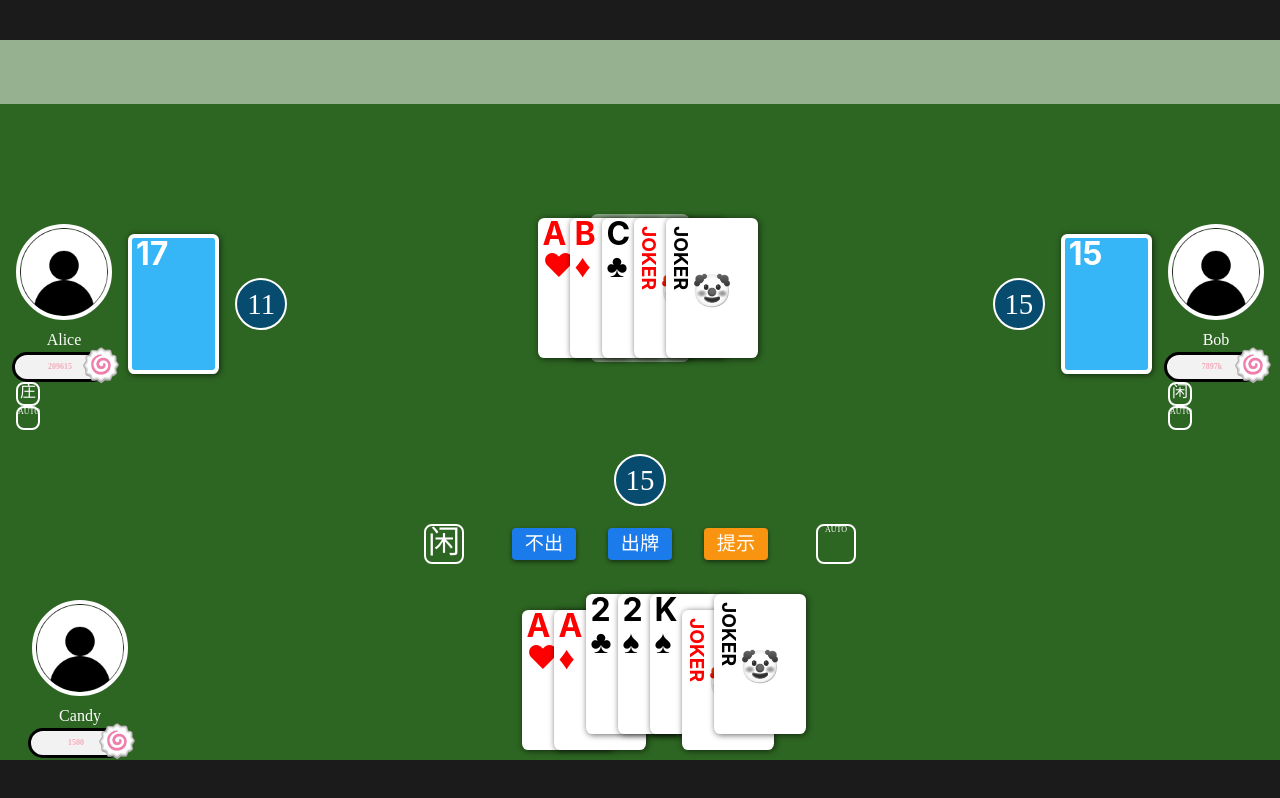
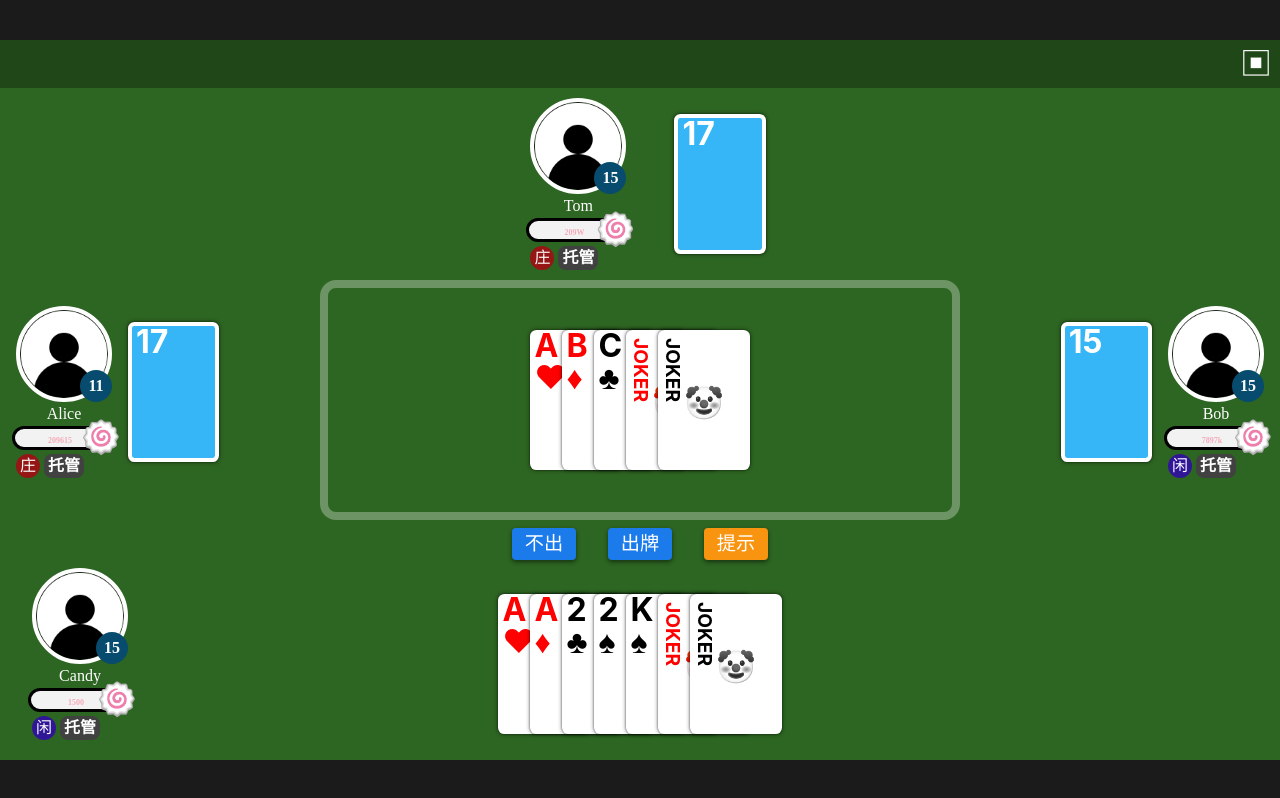
Before and after one commit to NOTF-API/poker-web, a plain HTML site: page index.html in a window 1280 px wide. Drawn offline with Linux system fonts and the light colour scheme.

Commit message:
增加样式

```diff
--- a/css/card.css
+++ b/css/card.css
@@ -17,10 +17,15 @@
 	box-shadow: var(--card-hover-shadow-inner),var(--card-hover-shadow-outside);
 }
 
-.cards>.card{
+.stacked.cards>.card{
     position: absolute;
     left: 0;
     top: 0;
+}
+
+.cards{
+    display: flex;
+    justify-content: center;
 }
 
 .card.back,.card.count{
--- a/css/custom-variables.css
+++ b/css/custom-variables.css
@@ -3,7 +3,7 @@
     --outside-color:rgb(27, 27, 27);
     --wrap-width:80rem;
     --wrap-height:45rem;
-    --card-shadow:1px 1px 6px rgba(0, 0, 0, 0.6);
+    --card-shadow:0 0 2px rgba(0, 0, 0, 0.5),0 0 4px rgba(0, 0, 0, 0.5);
     --card-back-border:4px solid white;
     --card-background-color:#fff;
     --card-hover-shadow-inner:0 0 6px rgba(10, 81, 173, 0.6) inset;
--- a/css/layout-1280x720.css
+++ b/css/layout-1280x720.css
@@ -11,22 +11,53 @@
 
 .wrapper>.main-bar{
     width: 100%;
-    height: 4rem;
-    background-color: rgba(255, 255, 255, 0.493);
+    height: 3rem;
+    background-color: rgba(0, 0, 0, 0.3);
+    display: flex;
+    justify-content: flex-end;
+    align-items: center;
 }
 
+.main-bar>button.fullscreen{
+    justify-self: flex-end;
+    width: 2rem;
+    height: 2rem;
+    color: #FFF;
+    margin: .5rem;
+}
+
+.main-bar>button.fullscreen::after{
+    content: '▣';
+    font-size: 2rem;
+    line-height: 2rem;
+}
 
 /* players */
-.player-l,.player-r,.player-self{
+.player-l,.player-r,.player-self,.player-t{
     position: relative;
     overflow: hidden;
 }
 
+.player-t{
+    position: absolute;
+    width: 40rem;
+    height: 12rem;
+    top: 3rem;
+    left: 20rem;
+    display: flex;
+    justify-content: center;
+    align-items: center;
+}
+
+.player-t>.card{
+    margin-left:2rem;
+}
+
 .player-l,.player-r{
     width: 20rem;
-    height: 33rem;
+    height: 30rem;
     position: absolute;
-    top: 0;
+    top: 7rem;
     display: flex;
     align-items: center;
 }
@@ -38,6 +69,14 @@
 .player-r{
     left: 60rem;
     justify-content: flex-end;
+}
+
+.player-l>.card{
+    margin-right: 1rem;
+}
+
+.player-r>.card{
+    margin-left: 1rem;
 }
 
 .player-self{
@@ -60,6 +99,7 @@
 .player-self>.player-info{
     position: absolute;
     left: 1rem;
+    top: 0;
     width: 6rem;
     height: 8rem;
 }
@@ -67,7 +107,7 @@
 .player-info{
     margin: 0 1rem;
     width: 6rem;
-    height: 10rem;
+    position: relative;
 }
 
 .player-info>.avatar{
@@ -85,7 +125,7 @@
 }
 
 .player-info>.nickname{
-    margin-top: .5rem;
+
 }
 
 .player-info>.info{
@@ -97,8 +137,8 @@
     border-radius: 1rem;
     border: 3px solid black;
     position: relative;
-    box-sizing: content-box;
     transform: translateX(-0.25rem);
+    margin-bottom: .25rem;
 }
 
 .player-info>.info::after{
@@ -108,18 +148,18 @@
     right:-1rem;
     top: 0;
     vertical-align: middle;
-    transform: translateY(-2px);
+    transform: translateY(-4px);
 }
 
 /* publics */
 .public{
     width: 40rem;
-    height: 35rem;
     background-color: var(--table-color);
     position: absolute;
-    top: 4rem;
+    top: 12rem;
     left: 50%;
     transform: translateX(-50%);
+    position: relative;
 }
 
 .public>.score{
@@ -130,19 +170,66 @@
 
 .public>.out{
     width: 100%;
-    height: 19rem;
+    height: 15rem;
     /* background-color: #0e3c70; */
     display: flex;
+    border: .5rem solid rgba(255, 255, 255, 0.3);
+    border-radius: 1rem;
     justify-content: center;
     align-items: center;
+    position: relative;
 }
+
+@keyframes pointer-breath {
+    0%{
+        opacity: 0 ;
+    }
+    50%{
+        opacity: 100%;
+    }
+    100%{
+       opacity: 0;
+    }
+}
+
+.public>.out>.pointer{
+    position: absolute;
+    font-size: 2rem;
+    animation: pointer-breath 1s ease-in-out infinite;
+}
+
+.public>.out>.pointer::after{
+    content: "▶";
+    color: rgb(35, 252, 78);
+}
+
+.left.pointer{
+    left: 0;
+    top: 50%;
+    transform: translateY(-50%) rotateZ(180deg);
+}
+.top.pointer{
+    left: 50%;
+    top: 0;
+    transform: translateX(-50%) rotateZ(-90deg);
+}
+
+.right.pointer{
+    right: 0;
+    top: 50%;
+    transform: translateY(-50%);
+}
+
+.bottom.pointer{
+    left: 50%;
+    bottom: 0;
+    transform: translateX(-50%) rotateZ(90deg);
+}
+
 .public>.out>.cards{
     width: var(--card-width);
     height: var(--card-height);
     position: relative;
-    border: 0.25rem solid rgba(255, 255, 255, 0.5);
-    border-radius: 0.5rem;
-    box-sizing: content-box;
 }
 
 .out .card:hover{
@@ -155,24 +242,20 @@
     top: 0;
 }
 
-.public>.clock{
-    width: 100%;
-    height: 5rem;
-    display: flex;
-    justify-content: center;
-    align-items: center;
+.clock{
+    position: absolute;
+    left:4rem;
+    top: 4rem;
 }
 
 .clock>.time{
-    box-sizing: content-box;
-    width: 3rem;
-    height: 3rem;
+    width: 2rem;
+    height: 2rem;
     color: white;
-    margin: 0 1rem;
     text-align: center;
-    font-size: 1.8rem;
-    line-height: 3rem;
-    border: .125rem solid white;
+    font-size: 1rem;
+    font-weight: bold;
+    line-height: 2rem;
     background-color: #074c6e;
     border-radius: 50%;
 }
@@ -208,44 +291,51 @@
     box-shadow: 0 0 4px rgb(0, 0, 0,.5);
 }
 
-.public>.operation>.status{
-    width: 2.5rem;
-    height: 2.5rem;
-    line-height: 2.5rem;
-    margin: 0 2rem;
-    text-align: center;
-    font-size: 2rem;
-}
-
 .status{
+    float: left;
     width: 1.5rem;
     height: 1.5rem;
     line-height: 1.5rem;
     color: #fff;
-    border: .125rem solid white;
     border-radius: .5rem;
     position: relative;
+    margin-right: .25rem;
+}
+
+.status::after{
+    position: absolute;
+    left: 0;top: 0;
+    width: 1.5rem;
+    height: 1.5rem;
+    line-height: 1.5rem;
+    font-size: 1rem;
 }
 
 .status.zhuang::after,.status.xian::after,.status.auto::after{
-    width: 100%;
-    height: 100%;
-    line-height: 100%;
     text-align: center;
-    position: absolute;
-    left: 50%;
-    top: 50%;
-    transform: translate(-50%,-50%);
 }
 
 .status.zhuang::after{
     content: "庄";
+    color: rgb(255, 255, 255);
+    background-color: rgb(150, 22, 22);
+    border-radius: 50%;
 }
 .status.xian::after{
     content: "闲";
+    color: rgb(255, 255, 255);
+    background-color: rgb(48, 22, 150);
+    border-radius: 50%;
 }
 
 .status.auto::after{
-    content: "AUTO";
-    font-size:.5rem;
+    height: 1.5rem;
+    width: 2.5rem;
+    content: "托管";
+    background-color: #414141;
+    font-size: 1rem;
+    font-weight: bold;
+    border-radius: .5rem;
+    line-height: 1.5rem;
+    box-sizing:border-box;
 }
--- a/css/normalize.css
+++ b/css/normalize.css
@@ -17,3 +17,22 @@ body{
     justify-content: center;
     align-items: center;
 }
+
+button{
+    border: none;
+    background: none;
+    outline: none;
+}
+
+a{
+    text-decoration: none;
+    color: #fff;
+}
+
+a:visited{
+    color: #fff;
+}
+
+a:active{
+    color: #000;
+}
--- a/index.html
+++ b/index.html
@@ -3,7 +3,7 @@
 <head>
     <meta charset="UTF-8">
     <meta http-equiv="X-UA-Compatible" content="IE=edge">
-    <meta name="viewport" content="width=device-width,stylesheet initial-scale=1.0">
+    <meta name="viewport" content="width=device-width,initial-scale=1.0">
     <title>Game</title>
     <link rel="stylesheet" href="css/custom-variables.css">
     <link rel="stylesheet" href="css/normalize.css">
@@ -15,7 +15,9 @@
 
 <body>
     <div class="wrapper">
-        <div class="main-bar"></div>
+        <div class="main-bar">
+            <button class="fullscreen"></button>
+        </div>
         <div class="player-l">
             <div class="player-info">
                 <img src="assets/avatar.png" class="avatar">
@@ -23,16 +25,14 @@
                 <div class="info">209615</div>
                 <div class="zhuang status"></div>
                 <div class="auto status"></div>
+                <div class="clock">
+                    <div class="time">15</div>
+                </div>
             </div>
             <div class="number normal back card">17</div>
-            <div class="clock">
-                <div class="time">15</div>
-            </div>
+
         </div>
         <div class="player-r">
-            <div class="clock">
-                <div class="time">15</div>
-            </div>
             <div class="number normal back card">15</div>
             <div class="player-info">
                 <img src="assets/avatar.png" class="avatar">
@@ -40,29 +40,43 @@
                 <div class="info">7897k</div>
                 <div class="xian status"></div>
                 <div class="auto status"></div>
+                <div class="clock">
+                    <div class="time">15</div>
+                </div>
             </div>
         </div>
+        <div class="player-t">
+            <div class="player-info">
+                <img src="assets/avatar.png" class="avatar">
+                <div class="nickname">Tom</div>
+                <div class="info">209W</div>
+                <div class="zhuang status"></div>
+                <div class="auto status"></div>
+                <div class="clock">
+                    <div class="time">15</div>
+                </div>
+            </div>
+            <div class="number normal back card">17</div>
+
+        </div>
         <div class="public">
-            <div class="score"></div>
             <div class="out">
-                <div class="cards">
-                    <div class="normal selected heart card">A</div>
-                    <div class="normal selected diamond card">B</div>
+                <div class="pointer left"></div>
+                <div class="pointer top"></div>
+                <div class="pointer right"></div>
+                <div class="pointer bottom"></div>
+                <div class="stacked cards">
+                    <div class="normal heart card">A</div>
+                    <div class="normal diamond card">B</div>
                     <div class="normal club card">C</div>
-                    <div class="normal selected red-joker card">JOKER</div>
+                    <div class="normal red-joker card">JOKER</div>
                     <div class="normal black-joker card">JOKER</div>
                 </div>
             </div>
-            <div class="clock">
-                <div class="time">15</div>
-            </div>
-
             <div class="operation">
-                <div class="xian status"></div>
                 <button>不出</button>
                 <button>出牌</button>
                 <button class="idea">提示</button>
-                <div class="auto status"></div>
             </div>
         </div>
         <div class="player-self">
@@ -70,14 +84,19 @@
                 <img src="assets/avatar.png" class="avatar">
                 <div class="nickname">Candy</div>
                 <div class="info">1500</div>
+                <div class="xian status"></div>
+                <div class="auto status"></div>
+                <div class="clock">
+                    <div class="time">15</div>
+                </div>
             </div>
-            <div class="cards">
-                <div class="normal selected heart card">A</div>
-                <div class="normal selected diamond card">A</div>
+            <div class="stacked cards">
+                <div class="normal heart card">A</div>
+                <div class="normal diamond card">A</div>
                 <div class="normal club card">2</div>
                 <div class="normal spade card">2</div>
                 <div class="normal spade card">K</div>
-                <div class="normal selected red-joker card">JOKER</div>
+                <div class="normal red-joker card">JOKER</div>
                 <div class="normal black-joker card">JOKER</div>
             </div>
         </div>
--- a/js/demo.js
+++ b/js/demo.js
@@ -18,9 +18,14 @@ addCardsEventListener();
 
 // 给自己的牌添加点击事件用于切换状态(selected <-> ...)
 function addCardsEventListener(){
-    const playerCards = document.querySelector(".player-self").querySelector(".cards").children
+    const playerCards = document.querySelector(".player-self").querySelector(".stacked").children
     for (let i = 0; i < playerCards.length; i++) {
         const item = playerCards[i]
+        addSingleItemEventListener(item);
+    }
+}
+
+function addSingleItemEventListener(item){
     item.addEventListener("click", (e) => {
         if (e.target.classList.contains("selected")) {
             e.target.classList.remove("selected")
@@ -30,26 +35,40 @@ function addCardsEventListener(){
         updatePosition();
     })
 }
-}
 
 // 用于把牌堆叠排放
 function updatePosition() {
-    const playerCards = document.querySelector(".player-self").querySelector(".cards").children
+    const playerCards = document.querySelector(".player-self").querySelector(".stacked").children
     for (let i = 0; i < playerCards.length; i++) {
         const item = playerCards[i]
-        let xoffset = i * 2 - (playerCards.length/2+1);
-        let yoffset = item.classList.contains("selected") ? 1 : 0
+        let xoffset = i * 2 - (playerCards.length-1);
+        let yoffset = item.classList.contains("selected") ? -1 : 0
         item.style.transform = `translate(${xoffset}rem,${yoffset}rem)`
     }
 }
 
 // 用于把公共堆叠排放
 function updatePublicPosition() {
-    const playerCards = document.querySelector(".public").querySelector(".cards").children
+    const el = document.querySelector(".public").querySelector(".stacked")
+    if(el===null)return
+    const playerCards = el.children
     for (let i = 0; i < playerCards.length; i++) {
         const item = playerCards[i]
-        let xoffset = i * 2 - (playerCards.length/2+1);
+        let xoffset = i * 2 - (playerCards.length-1);
         let yoffset = 0
         item.style.transform = `translate(${xoffset}rem,${yoffset}rem)`
     }
 }
+
+document.querySelectorAll("div").forEach(el=>{
+    // el.style.border="1px solid black"
+})
+
+document.querySelector(".idea").addEventListener("click",()=>{
+    const child = document.createElement("div");
+    child.className="normal heart card"
+    child.innerText="X"
+    addSingleItemEventListener(child)
+    document.querySelector(".player-self").querySelector(".stacked").appendChild(child)
+    updatePosition();
+})
```
Lines whose indentation alone changed are shown as unchanged.
